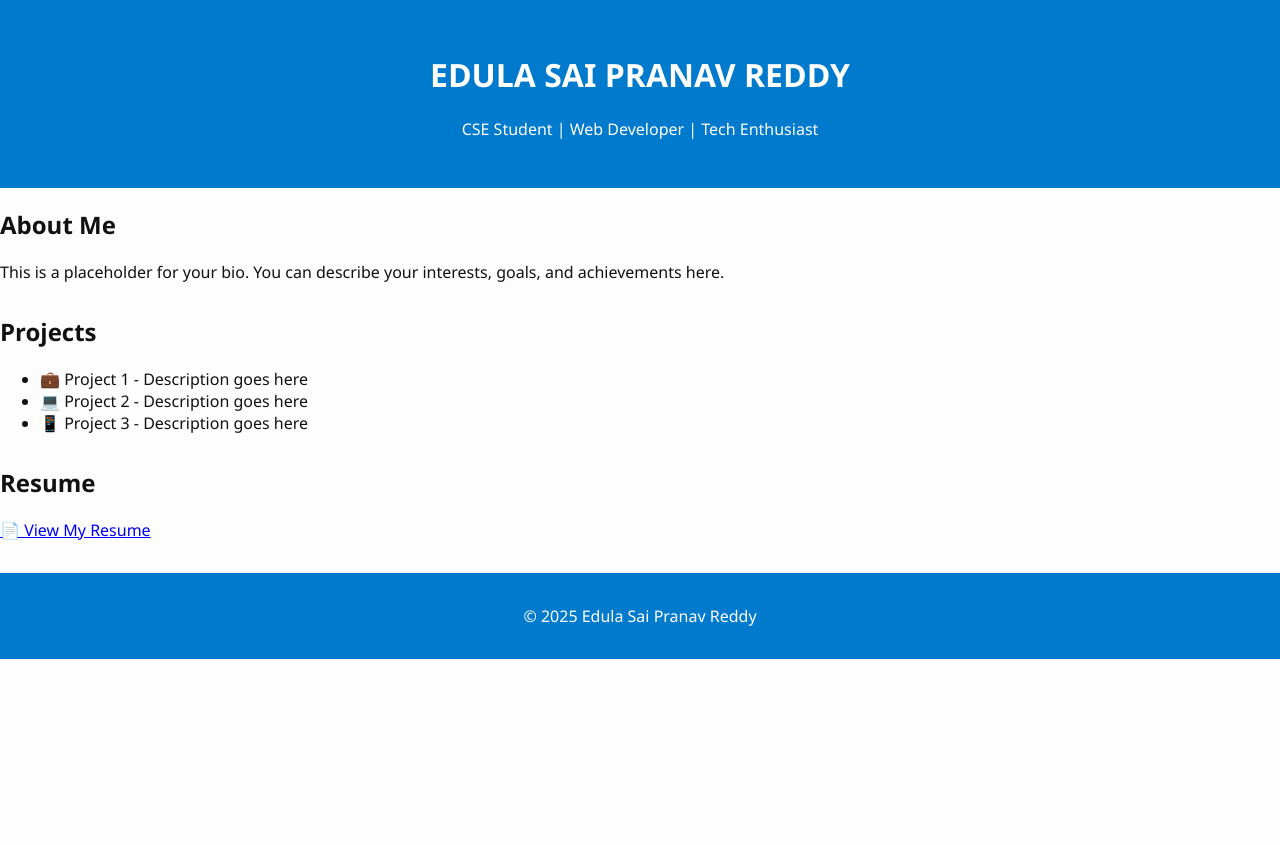
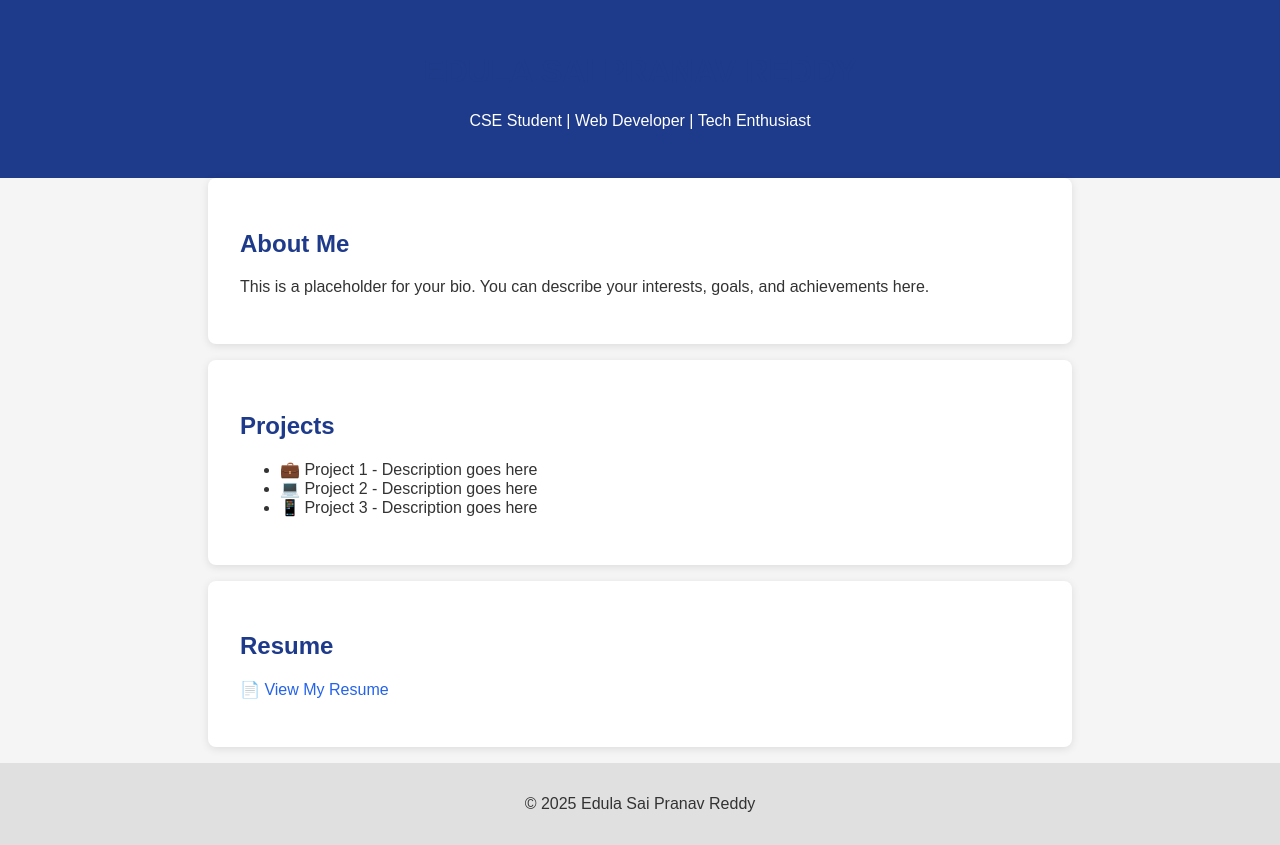
Before and after one commit to Pranavreddyedula/Pranavreddy-portfolio, a plain HTML site: page Index.html in a window 1280 px wide. Before the commit the page ends 800 px from the top, so only its background shows below. Drawn offline with Linux system fonts and the light colour scheme.

Commit message:
Update Style.css

```diff
--- a/Style.css
+++ b/Style.css
@@ -1,58 +1,39 @@
 body {
+  font-family: Arial, sans-serif;
   margin: 0;
-  font-family: 'Segoe UI', sans-serif;
-  background-color: #fdfdfd;
-  color: #111;
-  transition: all 0.3s ease;
-}
-
-.dark {
-  background-color: #111;
-  color: #fdfdfd;
+  padding: 0;
+  background: #f5f5f5;
+  color: #333;
 }
 
 header {
+  background: #1e3a8a;
+  color: white;
   padding: 2rem;
   text-align: center;
-  background: #007acc;
-  color: white;
-}
-
-nav {
-  display: flex;
-  justify-content: center;
-  gap: 1rem;
-  background: #eee;
-  padding: 1rem;
-}
-
-nav a {
-  text-decoration: none;
-  color: #007acc;
-  font-weight: bold;
-}
-
-main {
-  padding: 2rem;
 }
 
 section {
-  margin-bottom: 2rem;
+  padding: 2rem;
+  max-width: 800px;
+  margin: auto;
+  background: white;
+  margin-bottom: 1rem;
+  border-radius: 8px;
+  box-shadow: 0 2px 8px rgba(0,0,0,0.1);
 }
 
-.btn {
-  display: inline-block;
-  margin-top: 1rem;
-  padding: 0.5rem 1rem;
-  background: #007acc;
-  color: white;
+h1, h2 {
+  color: #1e3a8a;
+}
+
+a {
+  color: #2563eb;
   text-decoration: none;
-  border-radius: 5px;
 }
 
 footer {
   text-align: center;
   padding: 1rem;
-  background: #007acc;
-  color: white;
+  background: #e0e0e0;
 }
```
